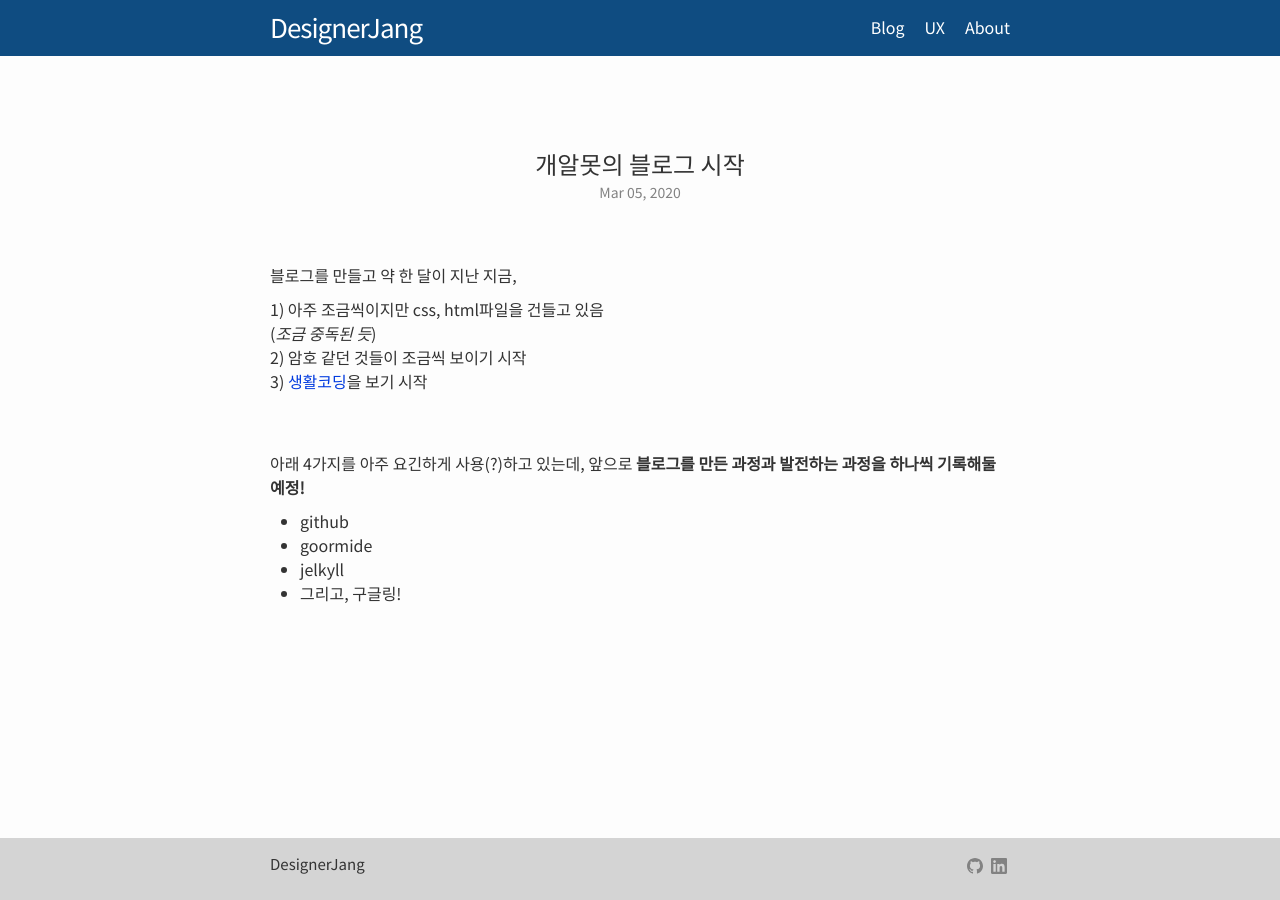
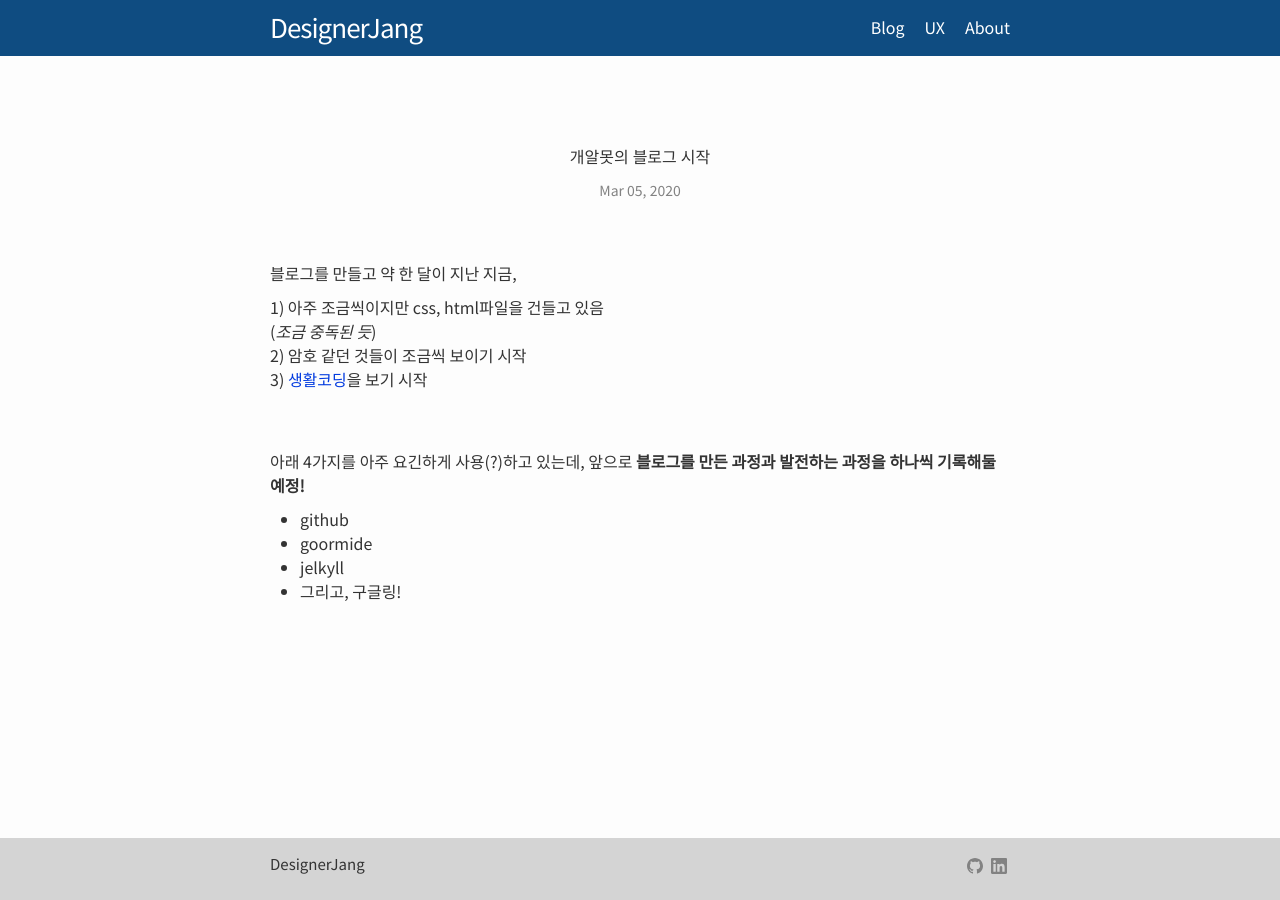
Before and after one commit to DesignerJJang/DesignerJJang.github.io, a Jekyll site: the page built from _posts/2020-03-05-Bolg1.md, in a window 1280 px wide. Built offline with Jekyll 4.4.1, drawn with Linux system fonts in a browser that asks for light colours; comment, search, counter and statistics services are not loaded.

Commit message:
create p.

```diff
--- a/_layouts/post.html
+++ b/_layouts/post.html
@@ -6,7 +6,8 @@ layout: default
 <article class="post h-entry" itemscope itemtype="http://schema.org/BlogPosting">
 
   <header class="post-header">
-    <h1 class="post-title p-name" itemprop="name headline">{{ page.title | escape }}</h1>
+   <!-- <h1 class="post-title p-name" itemprop="name headline">{{ page.title | escape }}</h1> -->
+	<p class="post-title" itemprop="name headline">{{ page.title | escape }}</p>
     <p class="post-meta">
       {%- assign date_format = site.minima.date_format | default: "%b %-d, %Y" -%}
       <time class="dt-published" datetime="{{ page.date | date_to_xmlschema }}" itemprop="datePublished">
@@ -29,10 +30,9 @@ layout: default
   </header>
 
   <div class="post-content e-content" itemprop="articleBody">
-	  <p clase="post-content">
 
     {{ content }}
-		</p>
+
   </div>
 
   {%- if site.disqus.shortname -%}
--- a/_sass/minima/custom-styles.scss
+++ b/_sass/minima/custom-styles.scss
@@ -18,7 +18,7 @@ p.home-title {
 
 p.page-title { //페이지 타이틀
   @include relative-font-size(2.625);
-  font-family: "Noto Sans KR", sans-serif;
+  font-family: "Noto Serif KR", serif;
   letter-spacing: -1px;
   line-height: 1.15;
   font-weight: 300;
@@ -30,9 +30,11 @@ p.page-title { //페이지 타이틀
 }
 
 
-p.post-content {
- font-family: "Noto Sans KR", sans-serif;
-	}
+
+p.post-title {
+	 font-family: "Noto Serif KR", serif;
+}
+
 
 p.page-subtitle {
 	@include relative-font-size(1);
```
